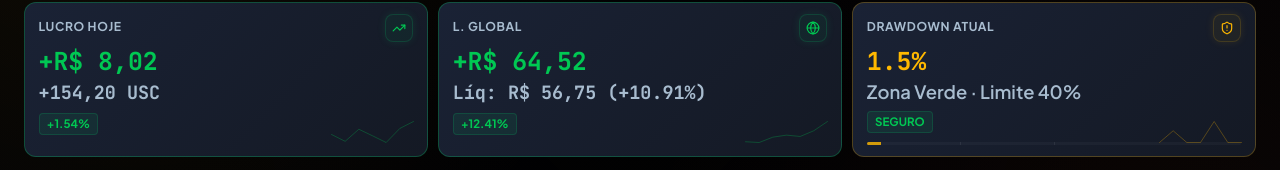
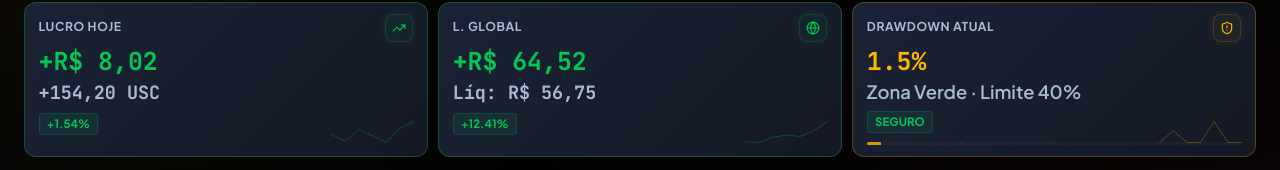
Before and after one commit to tonyrogeness-web/Oriontech, a Next.js app: page / in a window 1280 px wide. Shown: the part 327-497 px from the top of the page. Built offline with nearby package versions, Linux system fonts and the light colour scheme; no server answers; the database is empty.

Commit message:
fix: remove percentage from L. Líquido sublabel

```diff
--- a/src/components/KpiCards.tsx
+++ b/src/components/KpiCards.tsx
@@ -281,7 +281,7 @@ export default function KpiCards({
             {totalProfit >= 0 ? "+" : ""}{formatValPrimary(totalProfit)}
           </span>
           <span className={`${styles.kpiSubValueMockup} tabular-nums`} style={{ fontSize: "0.80rem" }}>
-            Líq: {formatValPrimary(netProfitCalc)} ({netProfitPctCalc >= 0 ? "+" : ""}{netProfitPctCalc.toFixed(2)}%)
+            Líq: {formatValPrimary(netProfitCalc)}
           </span>
           <span className={`${styles.kpiBadgeMockup} ${totalProfit >= 0 ? styles.kpiBadgeGreen : styles.kpiBadgeRed}`}>
             {totalProfit >= 0 ? "+" : ""}{periodPct.toFixed(2)}%
```
